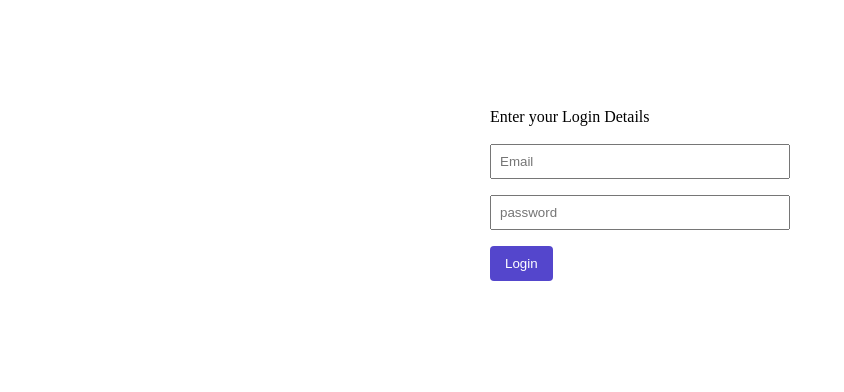
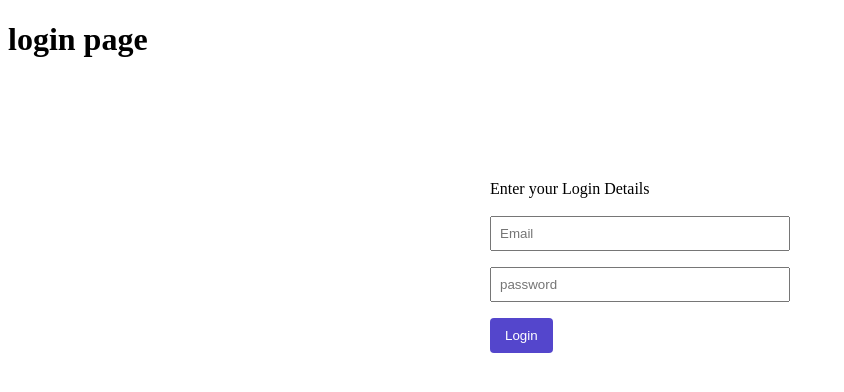
Before and after one commit to jafan-mulama/library, a Vue app in the folder booksfrontend/: page /login in a window 1280 px wide. Shown: the top 392 px of the page, without its empty margins (0-844 px from the left). Built offline with nearby package versions, Linux system fonts and the light colour scheme.

Commit message:
fixed on login Access to XMLHttpRequest at http://127.0.0.1:8000/api/login from origin http://localhost:8080 has been blocked by CORS policy: Request header field x-csrf-token is not allowed by Access-Control-Allow-Headers in preflight response changed to /api/login

```diff
--- a/booksfrontend/src/components/UserLogin.vue
+++ b/booksfrontend/src/components/UserLogin.vue
@@ -1,14 +1,23 @@
 <template>
+    <div id="app">
+        <header>
+            <h1>login page</h1>
+        </header>
+        <main>
+            <div>
     <div class="login-container">
         <form @submit.prevent="login" class="login-form">
             <label >Enter your Login Details</label>
             <br /> <br />
-            <input type="email" v-model="loginData.email" required class="input-field" placeholder="Email">
+            <input type="email" v-model="loginData.email" required class="input-field" placeholder="Email" name="_token" value="{{ csrf_token() }}" >
             <br />
-            <input type="password" v-model="loginData.password" required class="input-field" placeholder="password">
+            <input type="password" v-model="loginData.password" required class="input-field" placeholder="password" name="_token" value="{{ csrf_token() }}" >
 
             <button type="submit" class="login-button">Login</button>
         </form>
+    </div>
+            </div>
+        </main>
     </div>
 </template>
 
@@ -30,7 +39,13 @@ export default {
         login() {
             this.error = null;
 
-            axios.post('http://127.0.0.1:8000/api/login', this.loginData)
+            axios.post('/api/login', this.loginData,
+                {
+                    headers: {
+                        'Content-Type': 'application/json',
+                        'X-CSRF-TOKEN': document.head.querySelector('meta[name="csrf-token"]').content
+                    }
+                })
                 .then(response => {
                     const {user, token} = response.data;
 
--- a/booksfrontend/vue.config.js
+++ b/booksfrontend/vue.config.js
@@ -5,7 +5,7 @@ module.exports = defineConfig({
     devServer: {
         proxy: {
             '/api': {
-                target: 'http://127.0.0.1:8000',
+                target: 'http://localhost:8080/',
                 changeOrigin: true,
                 pathRewrite: { '^/api': '' },  // Remove the '/api' prefix
             },
```
Also changed, not shown: 1 other file (tests, documents, lock files or other folders).
